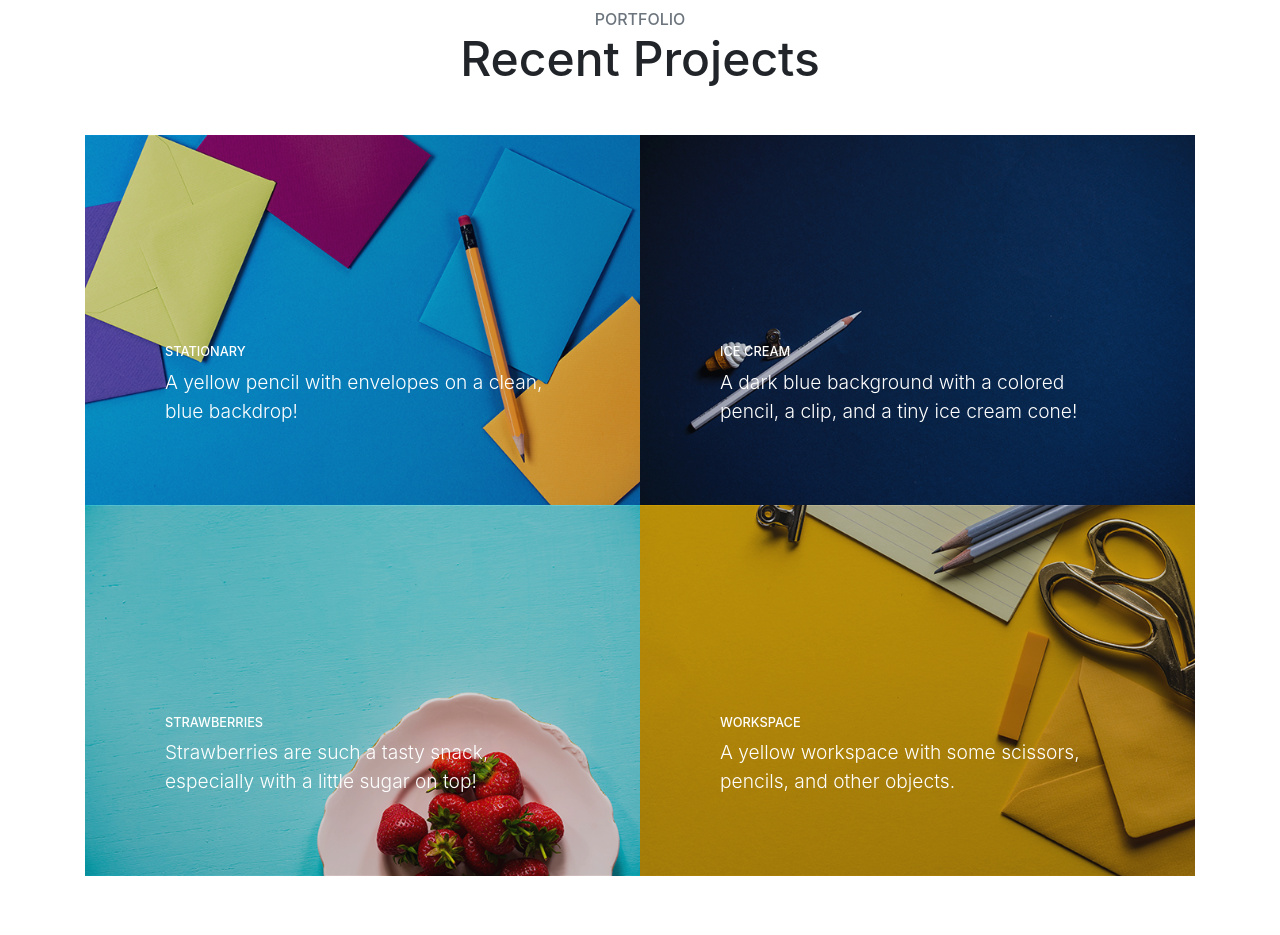
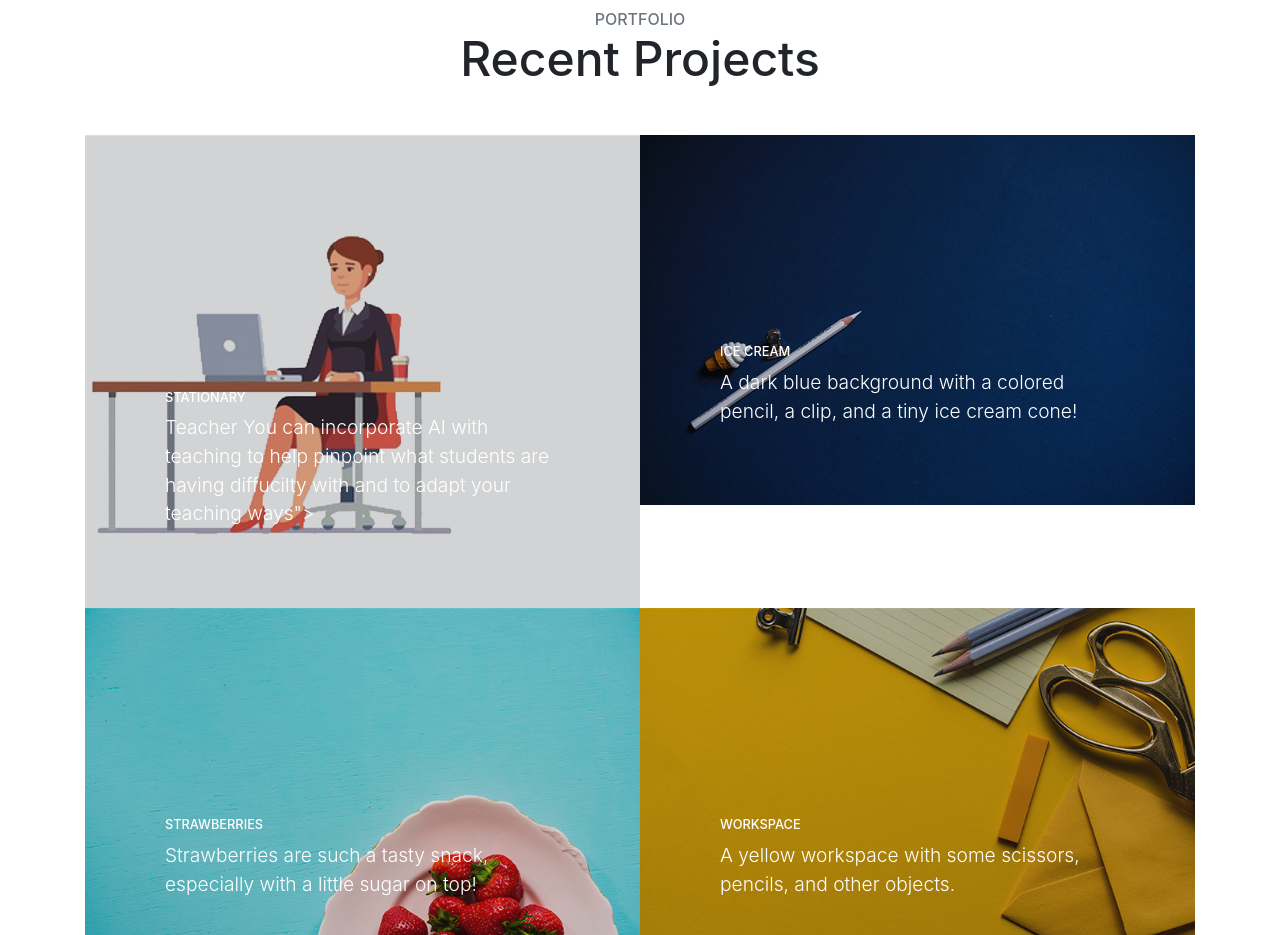
Before and after one commit to giocare/Cyber-Womaze, a website with bundled scripts: page index.html in a window 1280 px wide. Shown: the part 2620-3555 px from the top of the page. Built offline with nearby package versions, Linux system fonts and the light colour scheme.

Commit message:
Update index.html

```diff
--- a/index.html
+++ b/index.html
@@ -146,15 +146,17 @@
           <h2 class="mb-5">Recent Projects</h2>
         </div>
         <div class="row no-gutters">
+
+
           <div class="col-lg-6">
             <a class="portfolio-item" href="#">
               <span class="caption">
                 <span class="caption-content">
                   <h2>Stationary</h2>
-                  <p class="mb-0">A yellow pencil with envelopes on a clean, blue backdrop!</p>
+                  <p class="mb-0"> Teacher You can incorporate AI with teaching to help pinpoint what students are having diffucilty with and to adapt your teaching ways"></p>
                 </span>
               </span>
-              <img class="img-fluid" src="img/portfolio-1.jpg" alt="">
+              <img class="img-fluid" src="img/lawyerw.png" alt="">
             </a>
           </div>
           <div class="col-lg-6">
```
